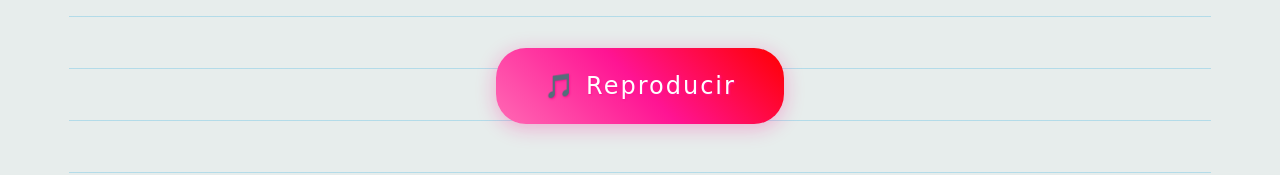
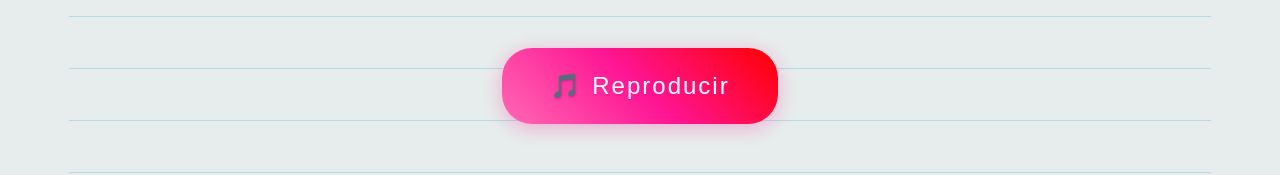
Before and after one commit to AldoDeJesus/Valentine-s-Day, a plain HTML site: page carta.html in a window 1280 px wide. Shown: the top 175 px of the page. Drawn offline with Linux system fonts and the light colour scheme; a web font is replaced by a local one.

Commit message:
update text V3

```diff
--- a/estilos.css
+++ b/estilos.css
@@ -275,7 +275,7 @@ p {
     border-radius: 30px;
     background: linear-gradient(45deg, #ff69b4, #ff1493, #ff0000);
     color: white;
-    font-family: 'Dancing Script', cursive;
+    font-family: 'arial';
 
     font-size: 1.5rem;
     cursor: pointer;
```
